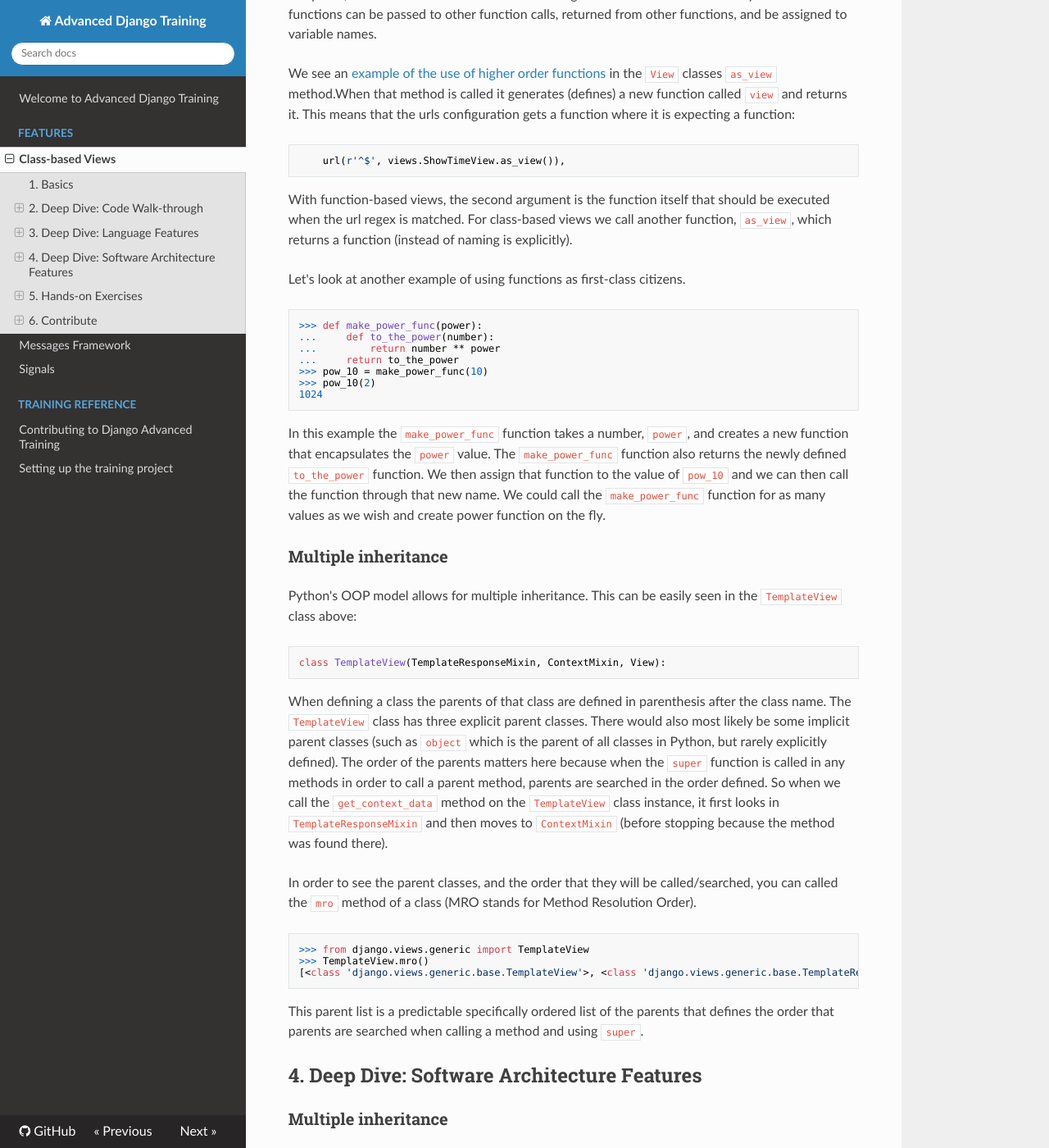
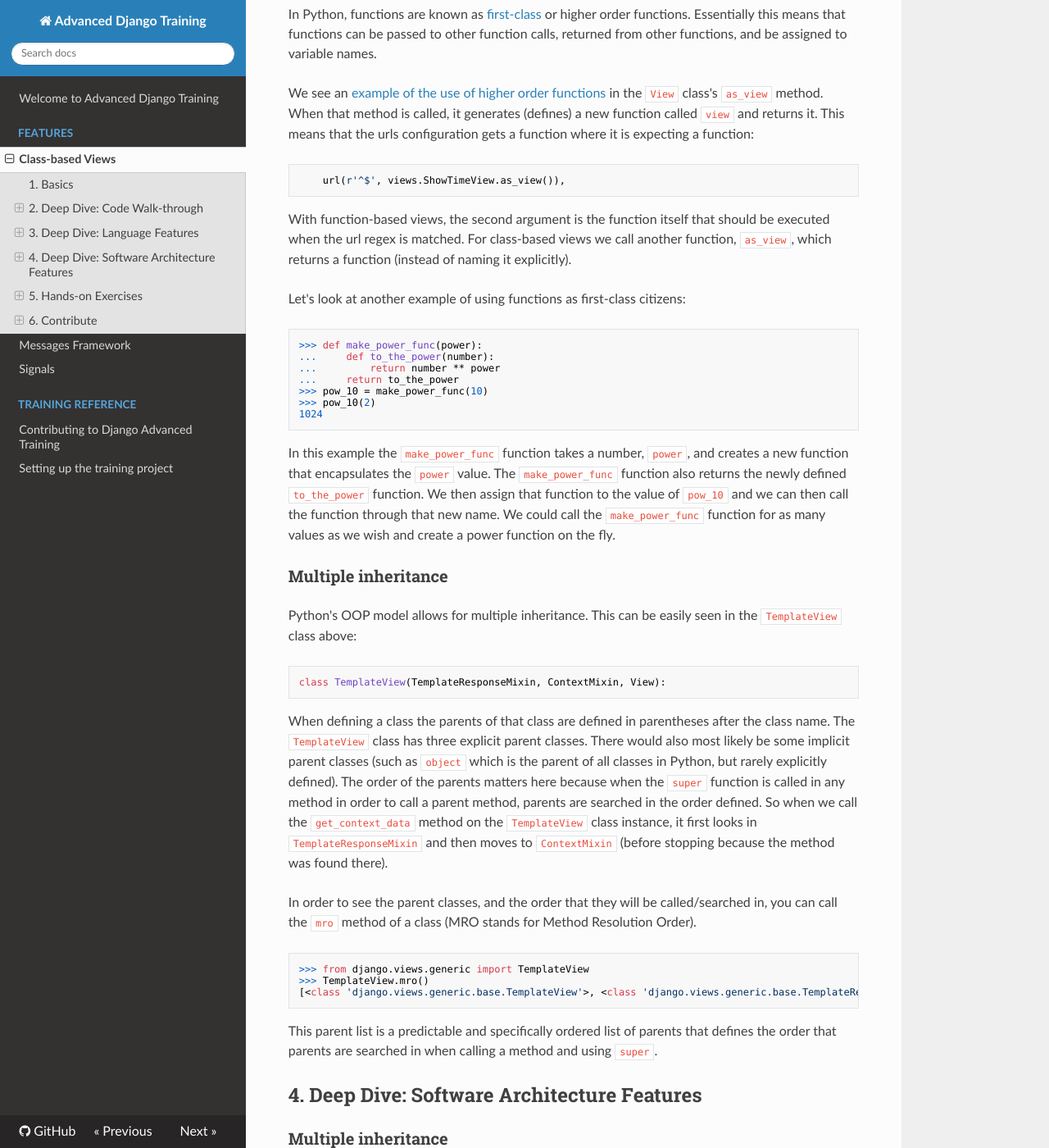
Before and after one commit to chadgh/django-advanced-training, an MkDocs documentation site: the page built from docs/features/class-based-views.md, in a window 1280 px wide and 1400 px high, scrolled down 6369 px. Shown: the whole window at 82% size. Built offline with MkDocs 1.6.1, drawn with Linux system fonts in a browser that asks for light colours; nearby versions of some CDN libraries; some of the changed text lies outside the part shown.

Commit message:
proofread class-based-view.md, fix typos and grammatical errors

````diff
--- a/docs/features/class-based-views.md
+++ b/docs/features/class-based-views.md
@@ -47,7 +47,7 @@ urlconfig = [
 ]
 ```
 
-To illustrate the further we will walk through converting a function-based view to a class-based view that does the same thing.
+To illustrate this further we will walk through converting a function-based view to a class-based view that does the same thing.
 
 ```python
 # views.py
@@ -98,9 +98,9 @@ urlpatterns = [
     url(r'^now/$', views.ShowTimeView.as_view()),  # change how we reference the new view.
 ]
 ```
-Note that there are not many changes in order to change from one type of view (function-based) to the other (class-based). The benefit of going with the class-based view (even in this simple example) is that the view is going to be more robust. The class-based views (view classes that extend the `View` class) get built-in responses to unsupported methods (`POST`, `PUT`, `PATCH`, etc.) and get support for the `OPTIONS` HTTP method too. All that is required to support other HTTP methods is to implement the same named method on the view class.
+Note that there are not many changes in order to change from one type of view (function-based) to the other (class-based). The benefit of going with the class-based view (even in this simple example) is that the view is going to be more robust. The class-based views (view classes that extend the `View` class) get built-in responses to unsupported methods (`POST`, `PUT`, `PATCH`, etc.) and get support for the `OPTIONS` HTTP method too. All that is required to support other HTTP methods is to implement the same named method in the view class.
 
-There are also generic class-based views. These are class-based views that provide extra common functionality. For example, a common type of view might be called a template view, a view that generates some context and sends the context to a specified template for rendering. Django provides a generic class-based view for that very purpose, `TemplateView`.
+There are also generic class-based views. These are class-based views that provide extra common functionality. For example, a common type of view might be called a template view: a view that generates some context and sends the context to a specified template for rendering. Django provides a generic class-based view for that very purpose, `TemplateView`.
 
 To use the example above, we will assume that the html portion is in a template called `show_time.html`. If so, we can change the `ShowTimeView` class to extend from the `TemplateView` instead of `View` and get the benefits of the common code.
 
@@ -173,7 +173,7 @@ The `__init__` method is fairly simple. It takes keyword arguments and sets each
 
 The `dispatch` method contains the actual view logic. It takes a request, finds the method that should be called for the given request (by using the HTTP method used), and returns the results of calling that method. If there isn't a method for the HTTP method used, the default view is the `http_method_not_allowed` view. It returns an HTTP 405 response.
 
-The `as_view` method creates and returns a new function that is used as a Django view. Here we can see that even class-based views are simply just function-based views when they are actually used.o
+The `as_view` method creates and returns a new function that is used as a Django view. Here we can see that even class-based views are simply just function-based views when they are actually used.
 
 The `view` function that is created and returned from the `as_view` method, looks a lot like a function-based view. It takes a request and returns the results of calling the class-based views `dispatch` method. It is also interesting to see that the `view` function on each request will instantiate a new instance of the view class, set the request, args, and kwargs attributes, and then call and return the results from the view instance's `dispatch` method. It is also interesting to note that the `view` function also gets a few attributes of its own including the `view_class` and `view_initkwargs` attributes.
 
@@ -251,15 +251,15 @@ The `ShowTimeView` will take care of rendering the proper response object for us
 
 In Python, functions are known as [first-class](https://en.wikipedia.org/wiki/First-class_function) or higher order functions. Essentially this means that functions can be passed to other function calls, returned from other functions, and be assigned to variable names.
 
-We see an [example of the use of higher order functions](https://github.com/django/django/blob/master/django/views/generic/base.py#L62) in the `View` classes `as_view` method.When that method is called it generates (defines) a new function called `view` and returns it. This means that the urls configuration gets a function where it is expecting a function:
+We see an [example of the use of higher order functions](https://github.com/django/django/blob/master/django/views/generic/base.py#L62) in the `View` class's `as_view` method. When that method is called, it generates (defines) a new function called `view` and returns it. This means that the urls configuration gets a function where it is expecting a function:
 
 ```python
     url(r'^$', views.ShowTimeView.as_view()),
 ```
 
-With function-based views, the second argument is the function itself that should be executed when the url regex is matched. For class-based views we call another function, `as_view`, which returns a function (instead of naming is explicitly).
+With function-based views, the second argument is the function itself that should be executed when the url regex is matched. For class-based views we call another function, `as_view`, which returns a function (instead of naming it explicitly).
 
-Let's look at another example of using functions as first-class citizens.
+Let's look at another example of using functions as first-class citizens:
 
 ```python
 >>> def make_power_func(power):
@@ -271,7 +271,7 @@ Let's look at another example of using functions as first-class citizens.
 1024
 ```
 
-In this example the `make_power_func` function takes a number, `power`, and creates a new function that encapsulates the `power` value. The `make_power_func` function also returns the newly defined `to_the_power` function. We then assign that function to the value of `pow_10` and we can then call the function through that new name. We could call the `make_power_func` function for as many values as we wish and create power function on the fly.
+In this example the `make_power_func` function takes a number, `power`, and creates a new function that encapsulates the `power` value. The `make_power_func` function also returns the newly defined `to_the_power` function. We then assign that function to the value of `pow_10` and we can then call the function through that new name. We could call the `make_power_func` function for as many values as we wish and create a power function on the fly.
 
 ### Multiple inheritance
 
@@ -281,16 +281,16 @@ Python's OOP model allows for multiple inheritance. This can be easily seen in t
 class TemplateView(TemplateResponseMixin, ContextMixin, View):
 ```
 
-When defining a class the parents of that class are defined in parenthesis after the class name. The `TemplateView` class has three explicit parent classes. There would also most likely be some implicit parent classes (such as `object` which is the parent of all classes in Python, but rarely explicitly defined). The order of the parents matters here because when the `super` function is called in any methods in order to call a parent method, parents are searched in the order defined. So when we call the `get_context_data` method on the `TemplateView` class instance, it first looks in `TemplateResponseMixin` and then moves to `ContextMixin` (before stopping because the method was found there).
+When defining a class the parents of that class are defined in parentheses after the class name. The `TemplateView` class has three explicit parent classes. There would also most likely be some implicit parent classes (such as `object` which is the parent of all classes in Python, but rarely explicitly defined). The order of the parents matters here because when the `super` function is called in any method in order to call a parent method, parents are searched in the order defined. So when we call the `get_context_data` method on the `TemplateView` class instance, it first looks in `TemplateResponseMixin` and then moves to `ContextMixin` (before stopping because the method was found there).
 
-In order to see the parent classes, and the order that they will be called/searched, you can called the `mro` method of a class (MRO stands for Method Resolution Order).
+In order to see the parent classes, and the order that they will be called/searched in, you can call the `mro` method of a class (MRO stands for Method Resolution Order).
 
 ```python
 >>> from django.views.generic import TemplateView
 >>> TemplateView.mro()
 [<class 'django.views.generic.base.TemplateView'>, <class 'django.views.generic.base.TemplateResponseMixin'>, <class 'django.views.generic.base.ContextMixin'>, <class 'django.views.generic.base.View'>, <class 'object'>]
 ```
-This parent list is a predictable specifically ordered list of the parents that defines the order that parents are searched when calling a method and using `super`.
+This parent list is a predictable and specifically ordered list of parents that defines the order that parents are searched in when calling a method and using `super`.
 
 ## 4. Deep Dive: Software Architecture Features
 
````
Also changed, not shown: other parts of docs/features/class-based-views.md (+3 -3 lines).
